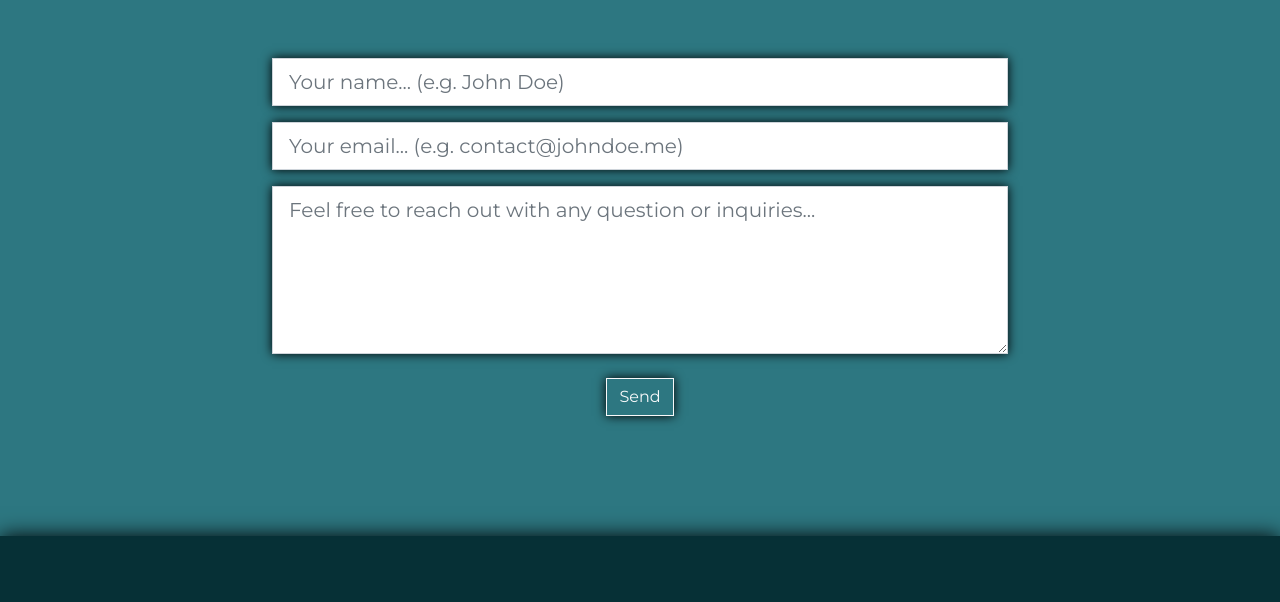
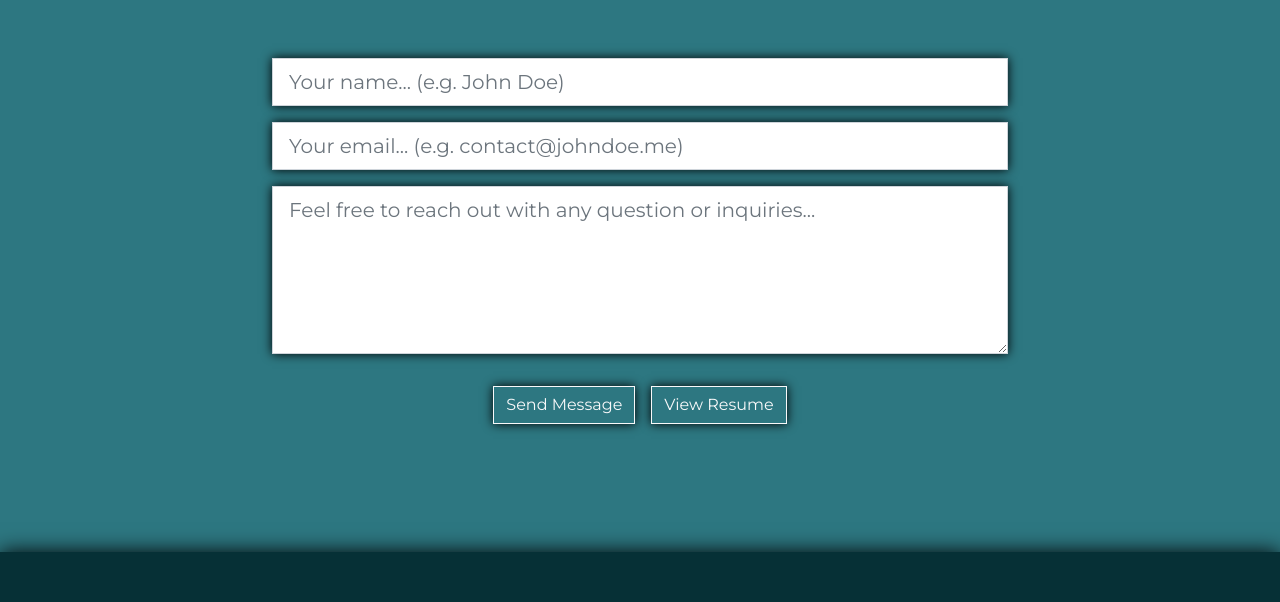
Before and after one commit to AlexMason/Portfolio, a plain HTML site: page index.html in a window 1280 px wide. Shown: the part 3672-4274 px from the top of the page. Drawn offline with nearby package versions, Linux system fonts and the light colour scheme.

Commit message:
added resume

```diff
--- a/index.html
+++ b/index.html
@@ -247,8 +247,11 @@
               placeholder="Feel free to reach out with any question or inquiries..."></textarea>
           </div>
           <div class="d-flex justify-content-center mt-4">
-            <input id="contactSubmitButton" type="submit" class="cc-submit-btn btn btn-outline-light"
-              style="border-radius: 0px; margin: auto;" value="Send" />
+            <input id="contactSubmitButton" type="submit" class="m-2 cc-submit-btn btn btn-outline-light"
+              style="border-radius: 0px;" value="Send Message" />
+            <button class="btn btn-outline-light cp-btn cc-submit-btn m-2"><a
+                href="https://docs.google.com/document/d/1tw6Apb2kzWVmzxUgQMoL5BtH44aPu8HJLHM7lkfE5z0/edit#"
+                target="_blank">View Resume</a></button>
           </div>
         </form>
         <br><br><br>
```
